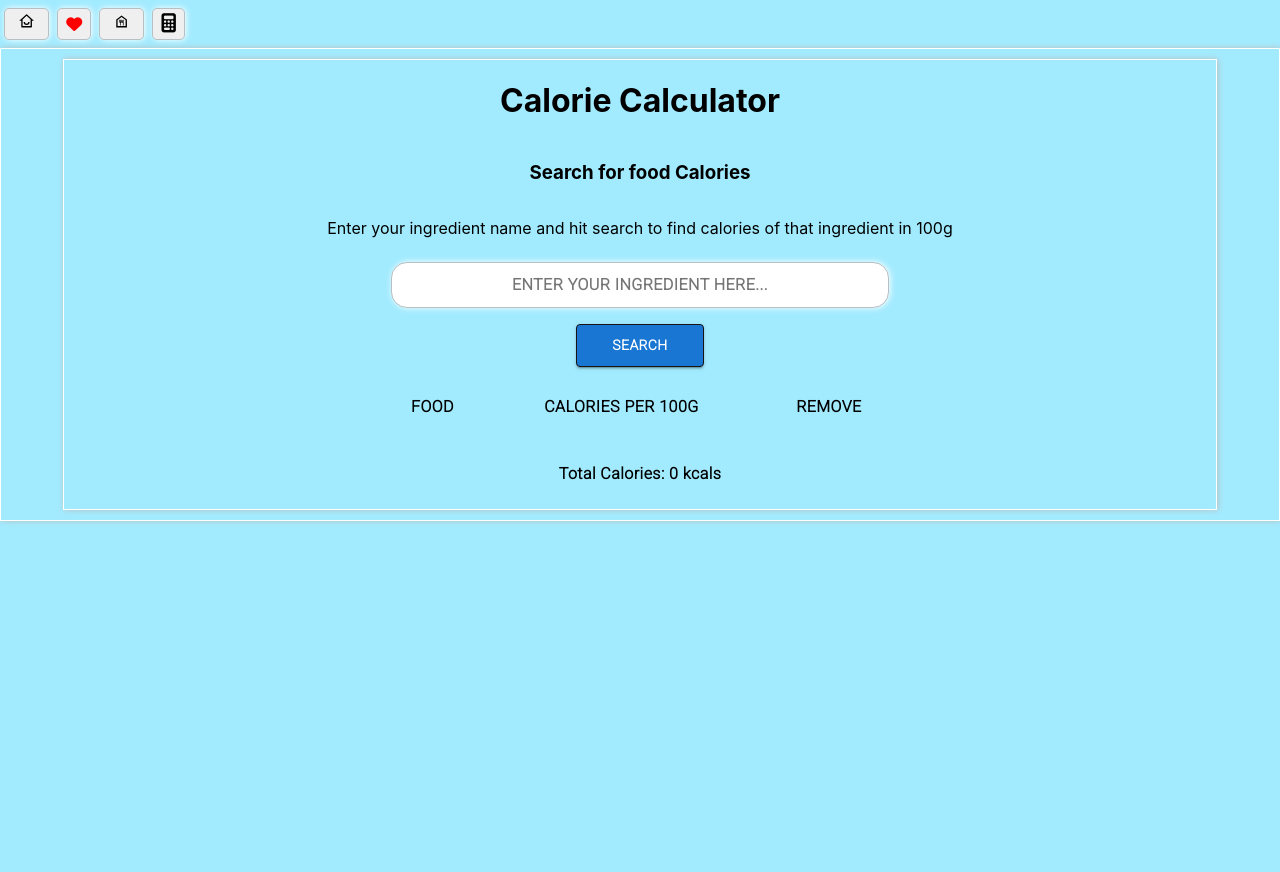
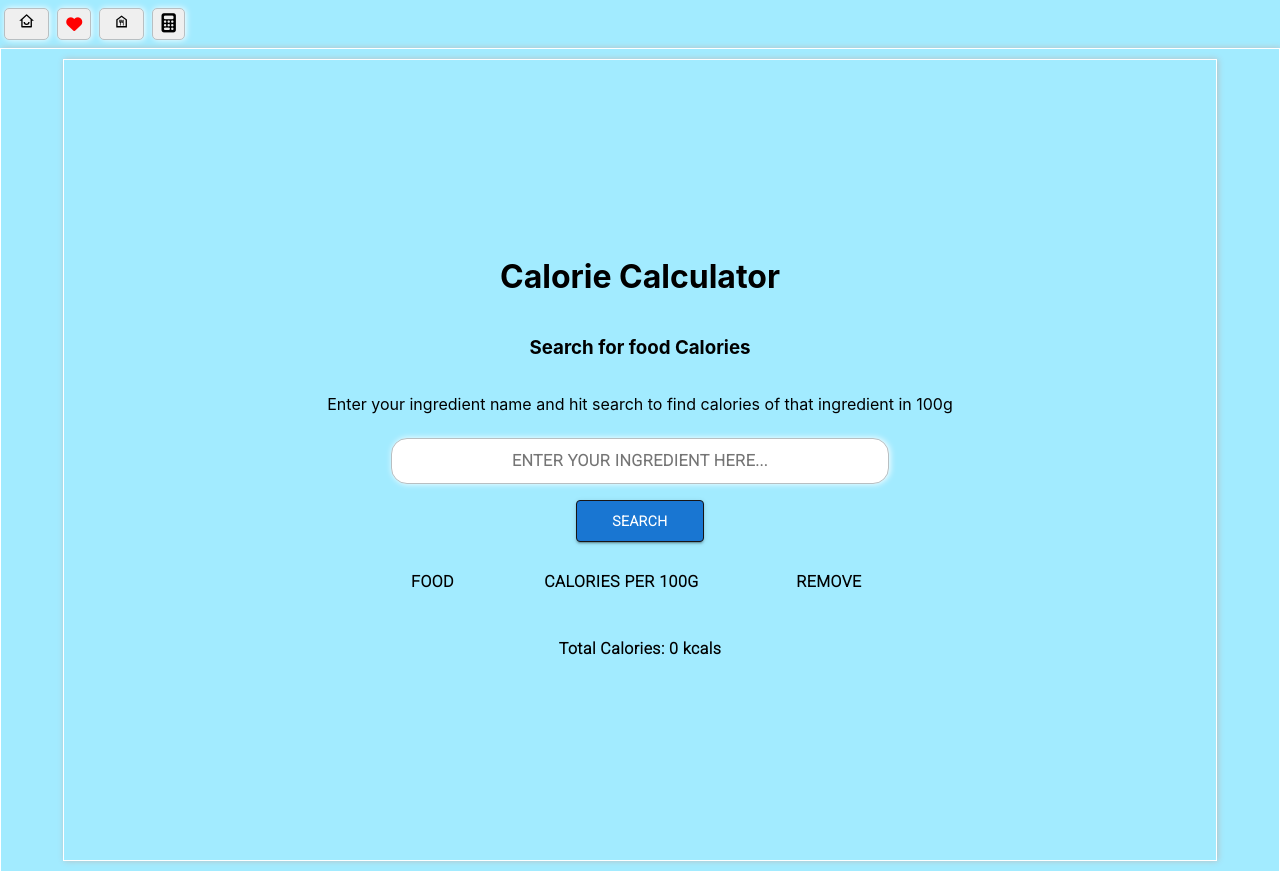
Before and after one commit to asaad227/asian-recipe, a React (Create React App) app: page /calories in a window 1280 px wide. Before the commit the page ends 800 px from the top, so only its background shows below. Built offline with nearby package versions, Linux system fonts and the light colour scheme; a web font is replaced by a local one.

Commit message:
calories container height update

```diff
--- a/src/Components/Calories/index.css
+++ b/src/Components/Calories/index.css
@@ -1,19 +1,18 @@
-.caloriesCounter{
+.calories-container{
     display: flex;
-    width: 45vw;
-    height: 80vh;
     flex-direction: column;
+    align-items: center;
     justify-content: center;
+    text-align: center;
+    border: 1px solid white;
+    box-shadow: 1px 0px 6px #b8bfc2;
+    width: 90vw;
+    height: 100vh;
     margin: 10px auto;
-    text-align: center;
-    color: #0c0c0c;
 
-    border: 1px solid #b8bfc2;
-  box-shadow: 1px 0px 6px white;
+  }
 
-}
-
-.flex-container h4{
+.calories-container h4{
     text-align: center;
     font-size: 1rem;
     font-weight: 800;
@@ -25,7 +24,7 @@
 
 
 
-.flex-container input{
+.calories-container input{
     width: 37.5vw;
     cursor: pointer;
     margin: 0.5rem auto;
@@ -123,7 +122,7 @@ th{
     .caloriesCounter{
         width: 85vw;
     }
-    .flex-container input{
+    .calories-container input{
         width: 78vw;
     }
     .searchBtn{
--- a/src/Components/Calories/index.js
+++ b/src/Components/Calories/index.js
@@ -57,7 +57,7 @@ export default function CaloreCounter() {
     <div className='recipe-app'>
 
 
-    <div className='flex-container'>
+    <div className='calories-container'>
         <h1>Calorie Calculator</h1>
         <h3>Search for food Calories</h3>
         <p>Enter your ingredient name and hit search to find calories of that ingredient in 100g</p>
```
